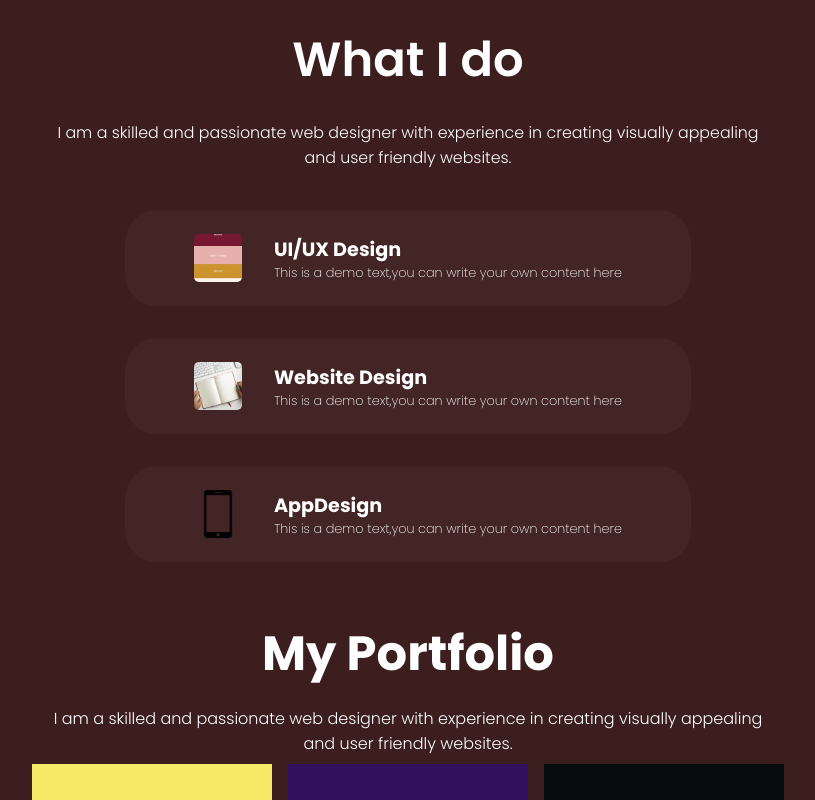
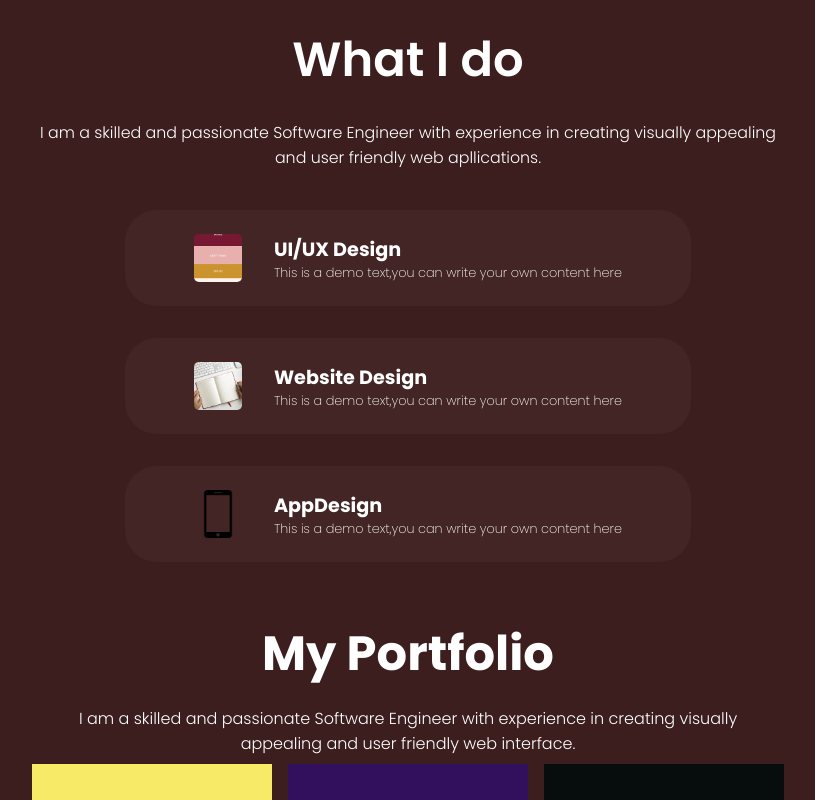
Before and after one commit to coin-123/O-bed-Portfolio-main, a React (Create React App) app: page / in a window 1280 px wide. Shown: the part 840-1640 px from the top of the page, without its empty margins (232-1047 px from the left). Built offline with nearby package versions, Linux system fonts and the light colour scheme.

Commit message:
fix: update skill and work descriptions for consistency and clarity; adjust media query breakpoints in CSS

```diff
--- a/src/components/skills/skills.css
+++ b/src/components/skills/skills.css
@@ -66,7 +66,7 @@
 
 
 
-@media screen and (max-width: 20px) {
+@media screen and (max-width: 438px) {
     #skills {
         width: 100%;
         padding: 0 1rem;
@@ -83,6 +83,7 @@
     .skillbar {
         flex-direction: column;
         align-items: flex-start;
+        padding: 0.5rem 1rem;
     }
 
     .skillbarimg {
--- a/src/components/skills/skills.js
+++ b/src/components/skills/skills.js
@@ -10,7 +10,7 @@ const Skills = () => {
       <span className="skilltitle">
         What I do
       </span>
-      <span className="skilldes">I am a skilled and passionate web designer with experience in creating visually appealing and user friendly websites.</span>
+      <span className="skilldes">I am a skilled and passionate Software Engineer with experience in creating visually appealing and user friendly web apllications.</span>
       <div className="skillbars">
         <div className="skillbar">
           <img src={uiux} alt="uiux" className="skillbarimg" />
--- a/src/components/works/works.css
+++ b/src/components/works/works.css
@@ -46,3 +46,43 @@
     margin: 3rem 0;
     cursor: pointer;
 }
+
+
+
+/* media screen */
+
+
+
+@media screen and (max-width: 544px) {
+   /* .workimgs{
+    display: flex;
+    flex-wrap: wrap;
+    align-items: center;
+    justify-content: center;
+    max-width: 65rem;
+} */
+
+.workimg{
+    object-fit: cover;
+    height: 10rem;
+    margin: 0.5rem;
+}
+
+}
+
+@media screen and (max-width: 438px) {
+   /* .workimgs{
+    display: flex;
+    flex-wrap: wrap;
+    align-items: center;
+    justify-content: center;
+    max-width: 65rem;
+} */
+
+.workimg{
+    object-fit: cover;
+    height: 5rem;
+    margin: 0.5rem;
+}
+
+}
--- a/src/components/works/works.jsx
+++ b/src/components/works/works.jsx
@@ -14,7 +14,7 @@ const Works = () => {
         My Portfolio
       </h2>
       <span className="workdes">
-        I am a skilled and passionate web designer with experience in creating visually appealing and user friendly websites.
+        I am a skilled and passionate Software Engineer with experience in creating visually appealing and user friendly web interface.
       </span>
       <div className="workimgs">
         <img src={Logo7} alt="" className="workimg" />
```
